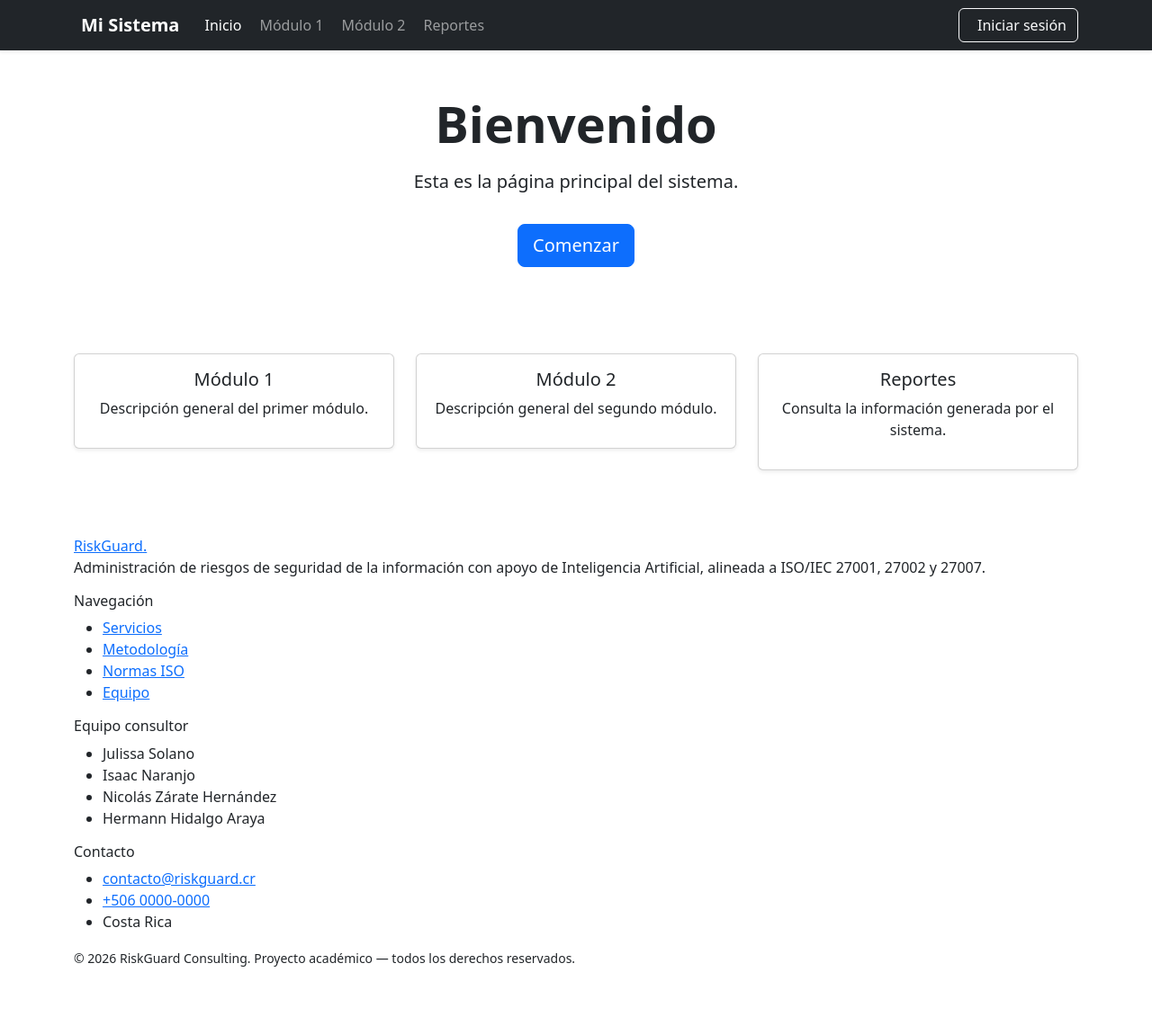
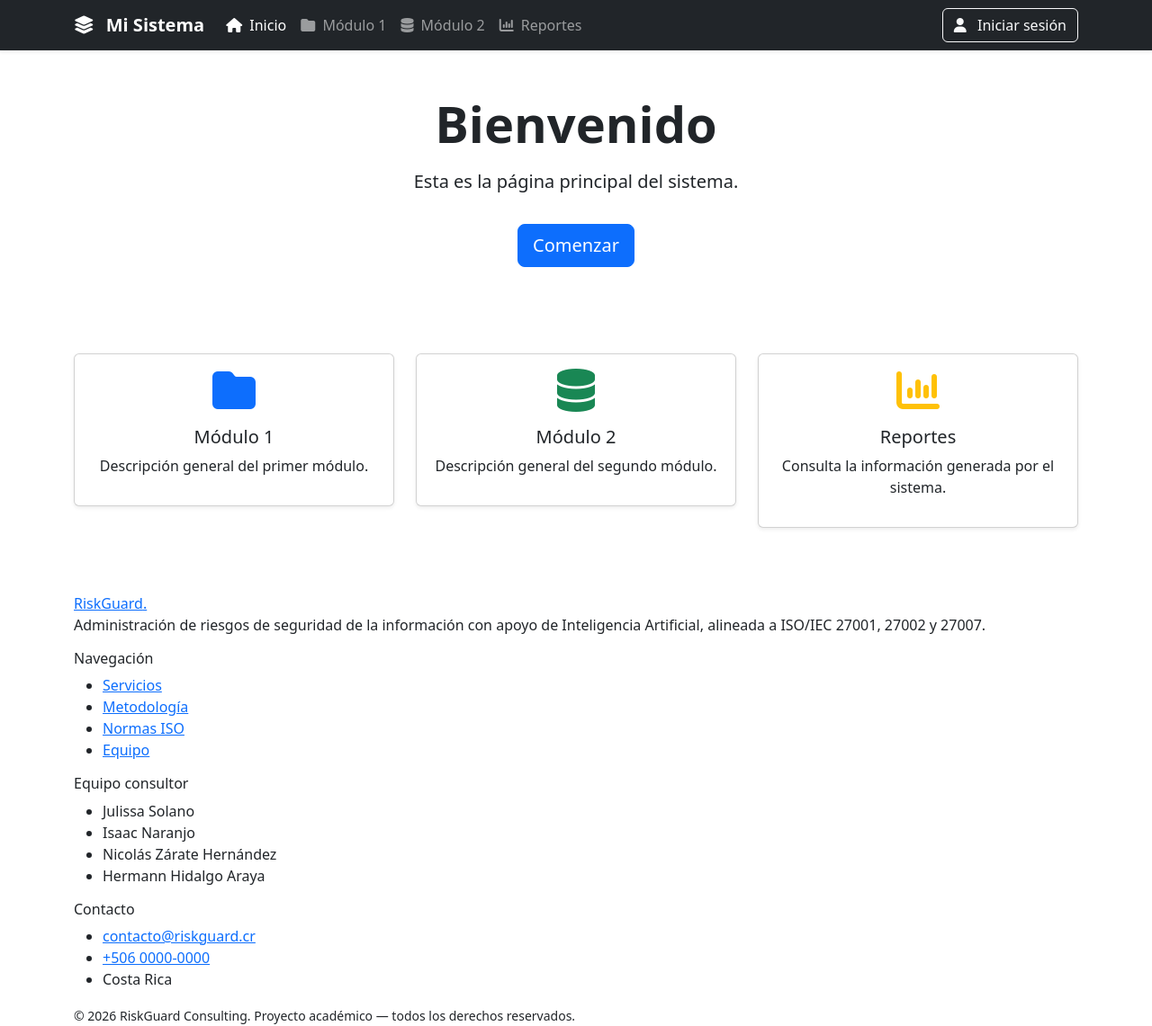
Before and after one commit to nico45zh/PaginaEmpresaConsultoria, a PHP site: page / in a window 1280 px wide. Shown: the whole page at 90% size. Before the commit the page ends 1075 px from the top, so only its background shows below. Run offline with PHP 8.4, Linux system fonts and the light colour scheme.

Commit message:
Modify header.php for meta tags and stylesheets
Updated the title and description meta tags, and changed the font-awesome stylesheet link to a CDN.

```diff
--- a/includes/header.php
+++ b/includes/header.php
@@ -1,20 +1,18 @@
+<?php if (session_status() === PHP_SESSION_NONE) { session_start(); } ?>
 <!DOCTYPE html>
 <html lang="es">
+<head>
+    <meta charset="UTF-8">
+    <meta name="viewport" content="width=device-width, initial-scale=1">
+    <title><?php echo isset($pageTitle) ? $pageTitle . ' | RiskGuard Consulting' : 'RiskGuard Consulting — Gestión de Riesgos e ISO 27001'; ?></title>
+    <meta name="description" content="Consultoría especializada en administración de riesgos de seguridad de la información, cumplimiento ISO/IEC 27001, 27002 y 27007, potenciada con Inteligencia Artificial.">
 
-<head>
-
-    <meta charset="UTF-8">
-
-    <meta name="viewport" content="width=device-width, initial-scale=1">
-
-    <title>Bolsa de Empleo</title>
+    <link rel="preconnect" href="https://fonts.googleapis.com">
+    <link rel="preconnect" href="https://fonts.gstatic.com" crossorigin>
+    <link href="https://fonts.googleapis.com/css2?family=Space+Grotesk:wght@500;600;700&family=IBM+Plex+Sans:wght@400;500;600&family=IBM+Plex+Mono:wght@400;500&display=swap" rel="stylesheet">
 
     <link rel="stylesheet" href="assets/css/bootstrap.min.css">
-
-    <link rel="stylesheet" href="assets/fontawesome/css/all.min.css">
-
+    <link rel="stylesheet" href="https://cdnjs.cloudflare.com/ajax/libs/font-awesome/6.5.2/css/all.min.css">
     <link rel="stylesheet" href="assets/css/estilos.css">
-
 </head>
-
 <body class="d-flex flex-column min-vh-100">
```
